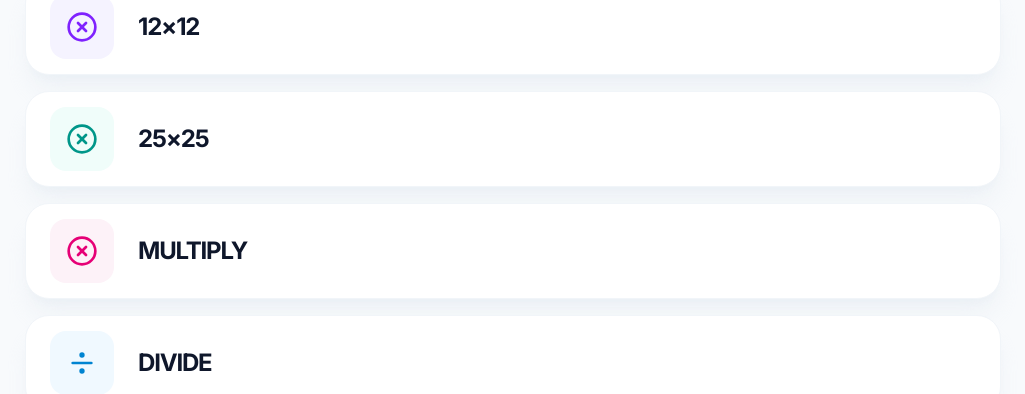
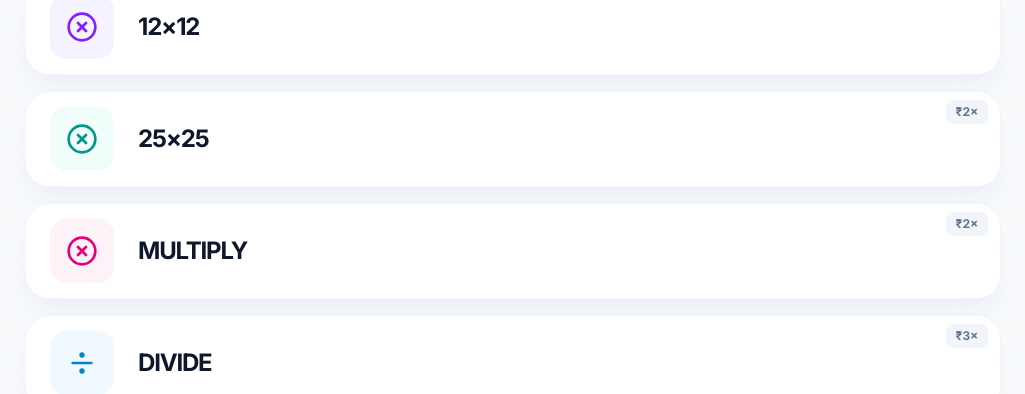
Before and after one commit to iamchaitanya/winnerone, a React (Vite) app: page / in a window 1280 px wide. Shown: the part 557-951 px from the top of the page, without its empty margins (127-1152 px from the left). Built offline with nearby package versions, Linux system fonts and the light colour scheme; no server answers; the database is empty.

Commit message:
ui: multiplier badges - light grey, bigger text, hidden at 1×

```diff
--- a/views/HomeView.tsx
+++ b/views/HomeView.tsx
@@ -161,7 +161,7 @@ export const HomeView: React.FC<HomeViewProps> = ({ onNavigate, isDarkMode, onTo
           <>
             <button
               onClick={() => settings.additionEnabled && onNavigate(ViewType.ADDITION)}
-              className={`flex flex-row items-center px-6 h-24 bg-white dark:bg-slate-900 border border-slate-100 dark:border-slate-800 rounded-3xl shadow-xl shadow-slate-200/40 dark:shadow-none transition-all group ${settings.additionEnabled
+              className={`relative overflow-hidden flex flex-row items-center px-6 h-24 bg-white dark:bg-slate-900 border border-slate-100 dark:border-slate-800 rounded-3xl shadow-xl shadow-slate-200/40 dark:shadow-none transition-all group ${settings.additionEnabled
                 ? 'hover:shadow-2xl hover:border-indigo-200 dark:hover:border-indigo-500/50 active:scale-[0.98]'
                 : 'opacity-50 grayscale cursor-not-allowed'
                 }`}
@@ -176,11 +176,12 @@ export const HomeView: React.FC<HomeViewProps> = ({ onNavigate, isDarkMode, onTo
                   {settings.additionEnabled && marketStatus.isClosed && <span className="text-[10px] font-bold text-slate-400 uppercase tracking-widest mt-1">Review Dashboard & History</span>}
                 </div>
               </div>
+              {settings.additionMultiplier !== 1 && <span className="absolute top-2 right-3 text-xs font-black text-slate-500 dark:text-slate-400 bg-slate-100 dark:bg-slate-800 px-2.5 py-1 rounded-lg tabular-nums">₹{settings.additionMultiplier}×</span>}
             </button>
 
             <button
               onClick={() => settings.subtractionEnabled && onNavigate(ViewType.SUBTRACTION)}
-              className={`flex flex-row items-center px-6 h-24 bg-white dark:bg-slate-900 border border-slate-100 dark:border-slate-800 rounded-3xl shadow-xl shadow-slate-200/40 dark:shadow-none transition-all group ${settings.subtractionEnabled
+              className={`relative overflow-hidden flex flex-row items-center px-6 h-24 bg-white dark:bg-slate-900 border border-slate-100 dark:border-slate-800 rounded-3xl shadow-xl shadow-slate-200/40 dark:shadow-none transition-all group ${settings.subtractionEnabled
                 ? 'hover:shadow-2xl hover:border-orange-200 dark:hover:border-orange-500/50 active:scale-[0.98]'
                 : 'opacity-50 grayscale cursor-not-allowed'
                 }`}
@@ -195,11 +196,12 @@ export const HomeView: React.FC<HomeViewProps> = ({ onNavigate, isDarkMode, onTo
                   {settings.subtractionEnabled && marketStatus.isClosed && <span className="text-[10px] font-bold text-slate-400 uppercase tracking-widest mt-1">Review Dashboard & History</span>}
                 </div>
               </div>
+              {settings.subtractionMultiplier !== 1 && <span className="absolute top-2 right-3 text-xs font-black text-slate-500 dark:text-slate-400 bg-slate-100 dark:bg-slate-800 px-2.5 py-1 rounded-lg tabular-nums">₹{settings.subtractionMultiplier}×</span>}
             </button>
 
             <button
               onClick={() => settings.multiplicationEnabled && onNavigate(ViewType.MULTIPLICATION)}
-              className={`flex flex-row items-center px-6 h-24 bg-white dark:bg-slate-900 border border-slate-100 dark:border-slate-800 rounded-3xl shadow-xl shadow-slate-200/40 dark:shadow-none transition-all group ${settings.multiplicationEnabled
+              className={`relative overflow-hidden flex flex-row items-center px-6 h-24 bg-white dark:bg-slate-900 border border-slate-100 dark:border-slate-800 rounded-3xl shadow-xl shadow-slate-200/40 dark:shadow-none transition-all group ${settings.multiplicationEnabled
                 ? 'hover:shadow-2xl hover:border-violet-200 dark:hover:border-violet-500/50 active:scale-[0.98]'
                 : 'opacity-50 grayscale cursor-not-allowed'
                 }`}
@@ -214,11 +216,12 @@ export const HomeView: React.FC<HomeViewProps> = ({ onNavigate, isDarkMode, onTo
                   {settings.multiplicationEnabled && marketStatus.isClosed && <span className="text-[10px] font-bold text-slate-400 uppercase tracking-widest mt-1">Review Dashboard & History</span>}
                 </div>
               </div>
+              {settings.multiplicationMultiplier !== 1 && <span className="absolute top-2 right-3 text-xs font-black text-slate-500 dark:text-slate-400 bg-slate-100 dark:bg-slate-800 px-2.5 py-1 rounded-lg tabular-nums">₹{settings.multiplicationMultiplier}×</span>}
             </button>
 
             <button
               onClick={() => settings.multiplication25Enabled && onNavigate(ViewType.MULTIPLICATION25)}
-              className={`flex flex-row items-center px-6 h-24 bg-white dark:bg-slate-900 border border-slate-100 dark:border-slate-800 rounded-3xl shadow-xl shadow-slate-200/40 dark:shadow-none transition-all group ${settings.multiplication25Enabled
+              className={`relative overflow-hidden flex flex-row items-center px-6 h-24 bg-white dark:bg-slate-900 border border-slate-100 dark:border-slate-800 rounded-3xl shadow-xl shadow-slate-200/40 dark:shadow-none transition-all group ${settings.multiplication25Enabled
                 ? 'hover:shadow-2xl hover:border-teal-200 dark:hover:border-teal-500/50 active:scale-[0.98]'
                 : 'opacity-50 grayscale cursor-not-allowed'
                 }`}
@@ -233,11 +236,12 @@ export const HomeView: React.FC<HomeViewProps> = ({ onNavigate, isDarkMode, onTo
                   {settings.multiplication25Enabled && marketStatus.isClosed && <span className="text-[10px] font-bold text-slate-400 uppercase tracking-widest mt-1">Review Dashboard &amp; History</span>}
                 </div>
               </div>
+              {settings.multiplication25Multiplier !== 1 && <span className="absolute top-2 right-3 text-xs font-black text-slate-500 dark:text-slate-400 bg-slate-100 dark:bg-slate-800 px-2.5 py-1 rounded-lg tabular-nums">₹{settings.multiplication25Multiplier}×</span>}
             </button>
 
             <button
               onClick={() => settings.multiplyEnabled && onNavigate(ViewType.MULTIPLY)}
-              className={`flex flex-row items-center px-6 h-24 bg-white dark:bg-slate-900 border border-slate-100 dark:border-slate-800 rounded-3xl shadow-xl shadow-slate-200/40 dark:shadow-none transition-all group ${settings.multiplyEnabled
+              className={`relative overflow-hidden flex flex-row items-center px-6 h-24 bg-white dark:bg-slate-900 border border-slate-100 dark:border-slate-800 rounded-3xl shadow-xl shadow-slate-200/40 dark:shadow-none transition-all group ${settings.multiplyEnabled
                 ? 'hover:shadow-2xl hover:border-pink-200 dark:hover:border-pink-500/50 active:scale-[0.98]'
                 : 'opacity-50 grayscale cursor-not-allowed'
                 }`}
@@ -252,11 +256,12 @@ export const HomeView: React.FC<HomeViewProps> = ({ onNavigate, isDarkMode, onTo
                   {settings.multiplyEnabled && marketStatus.isClosed && <span className="text-[10px] font-bold text-slate-400 uppercase tracking-widest mt-1">Review Dashboard &amp; History</span>}
                 </div>
               </div>
+              {settings.multiplyMultiplier !== 1 && <span className="absolute top-2 right-3 text-xs font-black text-slate-500 dark:text-slate-400 bg-slate-100 dark:bg-slate-800 px-2.5 py-1 rounded-lg tabular-nums">₹{settings.multiplyMultiplier}×</span>}
             </button>
 
             <button
               onClick={() => settings.divideEnabled && onNavigate(ViewType.DIVIDE)}
-              className={`flex flex-row items-center px-6 h-24 bg-white dark:bg-slate-900 border border-slate-100 dark:border-slate-800 rounded-3xl shadow-xl shadow-slate-200/40 dark:shadow-none transition-all group ${settings.divideEnabled
+              className={`relative overflow-hidden flex flex-row items-center px-6 h-24 bg-white dark:bg-slate-900 border border-slate-100 dark:border-slate-800 rounded-3xl shadow-xl shadow-slate-200/40 dark:shadow-none transition-all group ${settings.divideEnabled
                 ? 'hover:shadow-2xl hover:border-sky-200 dark:hover:border-sky-500/50 active:scale-[0.98]'
                 : 'opacity-50 grayscale cursor-not-allowed'
                 }`}
@@ -271,6 +276,7 @@ export const HomeView: React.FC<HomeViewProps> = ({ onNavigate, isDarkMode, onTo
                   {settings.divideEnabled && marketStatus.isClosed && <span className="text-[10px] font-bold text-slate-400 uppercase tracking-widest mt-1">Review Dashboard &amp; History</span>}
                 </div>
               </div>
+              {settings.divideMultiplier !== 1 && <span className="absolute top-2 right-3 text-xs font-black text-slate-500 dark:text-slate-400 bg-slate-100 dark:bg-slate-800 px-2.5 py-1 rounded-lg tabular-nums">₹{settings.divideMultiplier}×</span>}
             </button>
 
             <button
```
